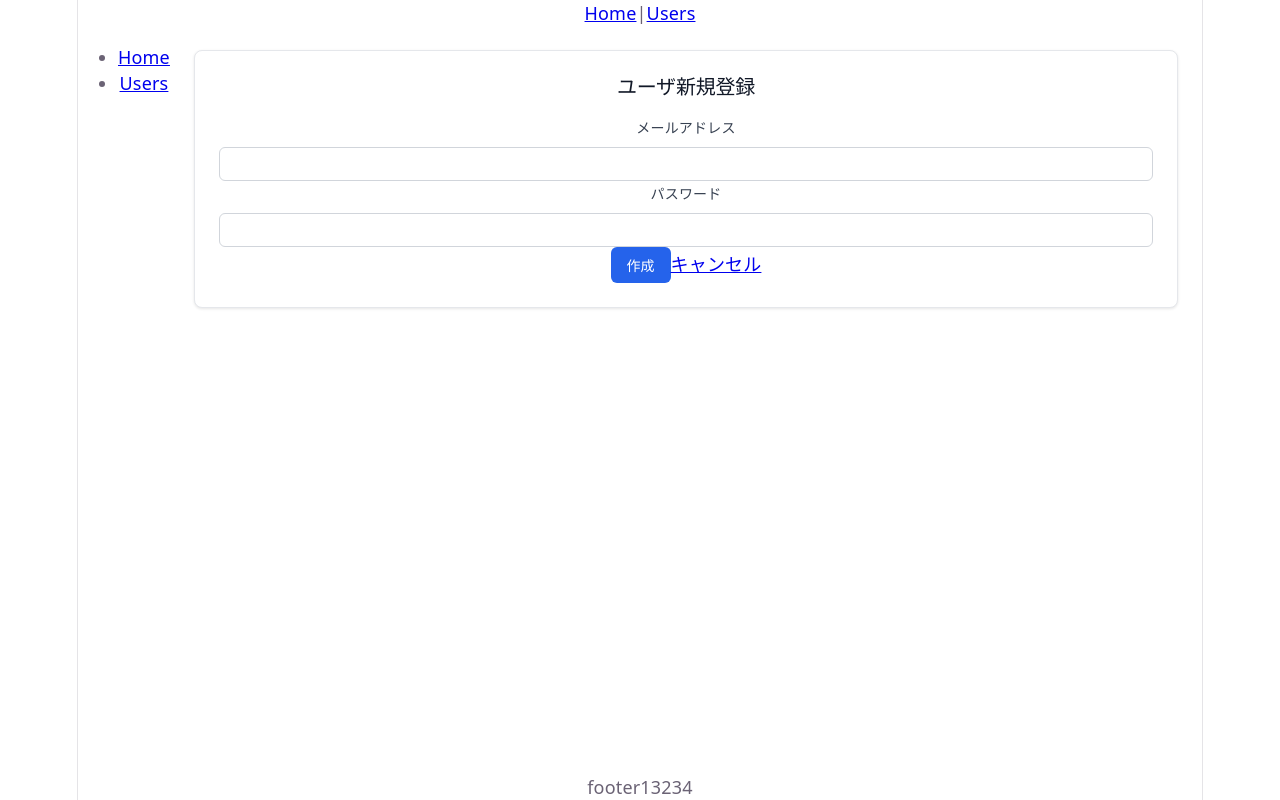
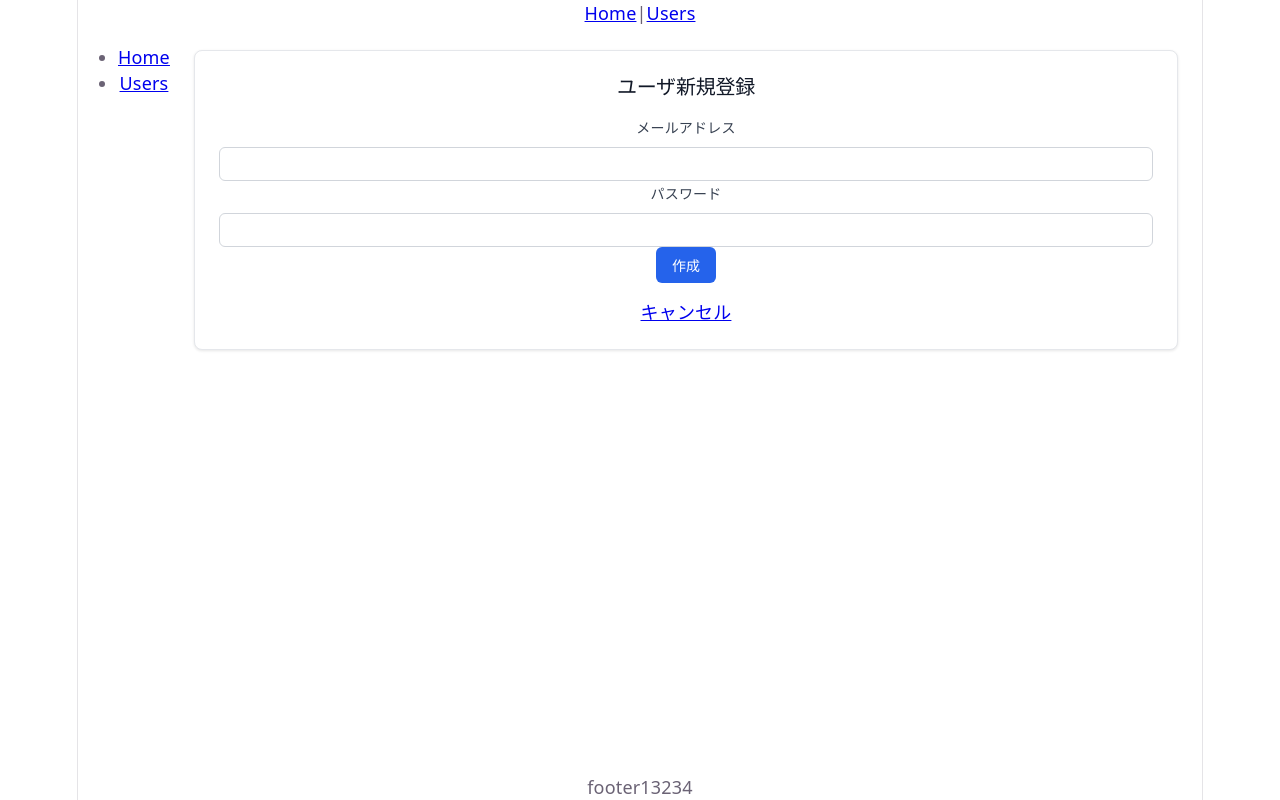
Before and after one commit to eswm223-oss/bizsc, a React (Vite) app in the folder frontend/: page /users/new in a window 1280 px wide. Built offline with nearby package versions, Linux system fonts and the light colour scheme; no server answers.

Commit message:
UserForm適用

```diff
--- /dev/null
+++ b/frontend/src/components/UserForm/UserForm.tsx
@@ -0,0 +1,84 @@
+import type { SubmitEvent } from "react";
+
+import Button from "../Button/Button";
+import Input from "../Input/Input";
+
+type UserFormProps = {
+  email: string;
+  onEmailChange: (value: string) => void;
+  emailError?: string;
+
+  password?: string;
+  onPasswordChange?: (value: string) => void;
+  passwordError?: string;
+
+  isActive?: boolean;
+  onIsActiveChange?: (value: boolean) => void;
+
+  isSubmitting: boolean;
+  submitLabel: string;
+  submittingLabel: string;
+
+  onSubmit: (event: SubmitEvent<HTMLFormElement>) => void;
+};
+
+function UserForm({
+  email,
+  onEmailChange,
+  emailError,
+  password,
+  onPasswordChange,
+  passwordError,
+  isActive,
+  onIsActiveChange,
+  isSubmitting,
+  submitLabel,
+  submittingLabel,
+  onSubmit,
+}: UserFormProps) {
+  return (
+    <form onSubmit={onSubmit}>
+      <Input
+        id="email"
+        type="email"
+        label="メールアドレス"
+        value={email}
+        onChange={(event) => onEmailChange(event.target.value)}
+        error={emailError}
+        autoComplete="email"
+        disabled={isSubmitting}
+      />
+
+      {password !== undefined && onPasswordChange && (
+        <Input
+          id="password"
+          type="password"
+          label="パスワード"
+          value={password}
+          onChange={(event) => onPasswordChange(event.target.value)}
+          error={passwordError}
+          autoComplete="new-password"
+          disabled={isSubmitting}
+        />
+      )}
+
+      {isActive !== undefined && onIsActiveChange && (
+        <label>
+          <input
+            type="checkbox"
+            checked={isActive}
+            onChange={(event) => onIsActiveChange(event.target.checked)}
+            disabled={isSubmitting}
+          />
+          有効
+        </label>
+      )}
+
+      <Button type="submit" disabled={isSubmitting}>
+        {isSubmitting ? submittingLabel : submitLabel}
+      </Button>
+    </form>
+  );
+}
+
+export default UserForm;
--- a/frontend/src/pages/UserCreatePage.tsx
+++ b/frontend/src/pages/UserCreatePage.tsx
@@ -3,10 +3,9 @@ import { Link, useNavigate } from "react-router-dom";
 import { isAxiosError } from "axios";
 
 import { createUser } from "../api/users";
-import Button from "../components/Button/Button";
 import Card from "../components/Card/Card";
 import ErrorMessage from "../components/ErrorMessage/ErrorMessage";
-import Input from "../components/Input/Input";
+import UserForm from "../components/UserForm/UserForm";
 
 type ApiErrorResponse = {
   detail?: string;
@@ -80,35 +79,20 @@ function UserCreatePage() {
     <Card title="ユーザ新規登録">
       {submitError && <ErrorMessage message={submitError} />}
 
-      <form onSubmit={handleSubmit}>
-        <Input
-          id="email"
-          type="email"
-          label="メールアドレス"
-          value={email}
-          onChange={(event) => setEmail(event.target.value)}
-          error={emailError}
-          autoComplete="email"
-          disabled={isSubmitting}
-        />
+      <UserForm
+        email={email}
+        onEmailChange={setEmail}
+        emailError={emailError}
+        password={password}
+        onPasswordChange={setPassword}
+        passwordError={passwordError}
+        isSubmitting={isSubmitting}
+        submitLabel="作成"
+        submittingLabel="作成中..."
+        onSubmit={handleSubmit}
+      />
 
-        <Input
-          id="password"
-          type="password"
-          label="パスワード"
-          value={password}
-          onChange={(event) => setPassword(event.target.value)}
-          error={passwordError}
-          autoComplete="new-password"
-          disabled={isSubmitting}
-        />
-
-        <Button type="submit" disabled={isSubmitting}>
-          {isSubmitting ? "作成中..." : "作成"}
-        </Button>
-
-        <Link to="/users">キャンセル</Link>
-      </form>
+      <Link to="/users">キャンセル</Link>
     </Card>
   );
 }
--- a/frontend/src/pages/UserEditPage.tsx
+++ b/frontend/src/pages/UserEditPage.tsx
@@ -3,12 +3,11 @@ import { useNavigate, useParams } from "react-router-dom";
 import { AxiosError } from "axios";
 
 import { getUser, updateUser } from "../api/users";
-import Button from "../components/Button/Button";
 import Card from "../components/Card/Card";
 import ErrorMessage from "../components/ErrorMessage/ErrorMessage";
-import Input from "../components/Input/Input";
 import Loading from "../components/Loading/Loading";
 import type { User } from "../types/user";
+import UserForm from "../components/UserForm/UserForm";
 
 function UserEditPage() {
   const { userId } = useParams();
@@ -104,30 +103,17 @@ function UserEditPage() {
     <Card>
       <h1>ユーザー編集</h1>
 
-      <form onSubmit={handleSubmit}>
-        <Input
-          label="メールアドレス"
-          type="email"
-          value={email}
-          onChange={(event) => setEmail(event.target.value)}
-          error={emailError}
-        />
-
-        <label>
-          <input
-            type="checkbox"
-            checked={isActive}
-            onChange={(event) => setIsActive(event.target.checked)}
-          />
-          有効
-        </label>
-
-        {submitError && <ErrorMessage message={submitError} />}
-
-        <Button type="submit" disabled={isSubmitting}>
-          {isSubmitting ? "更新中..." : "更新"}
-        </Button>
-      </form>
+      <UserForm
+        email={email}
+        onEmailChange={setEmail}
+        emailError={emailError}
+        isActive={isActive}
+        onIsActiveChange={setIsActive}
+        isSubmitting={isSubmitting}
+        submitLabel="更新"
+        submittingLabel="更新中..."
+        onSubmit={handleSubmit}
+      />
     </Card>
   );
 }
```
Also changed, not shown: 3 other files (tests, documents, lock files or other folders).
